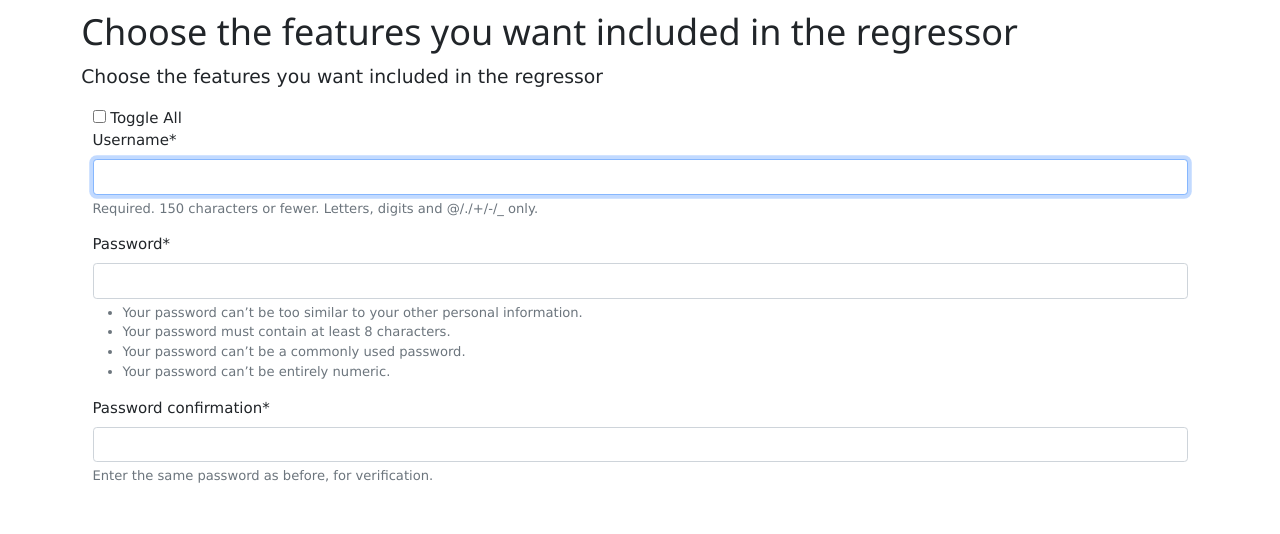
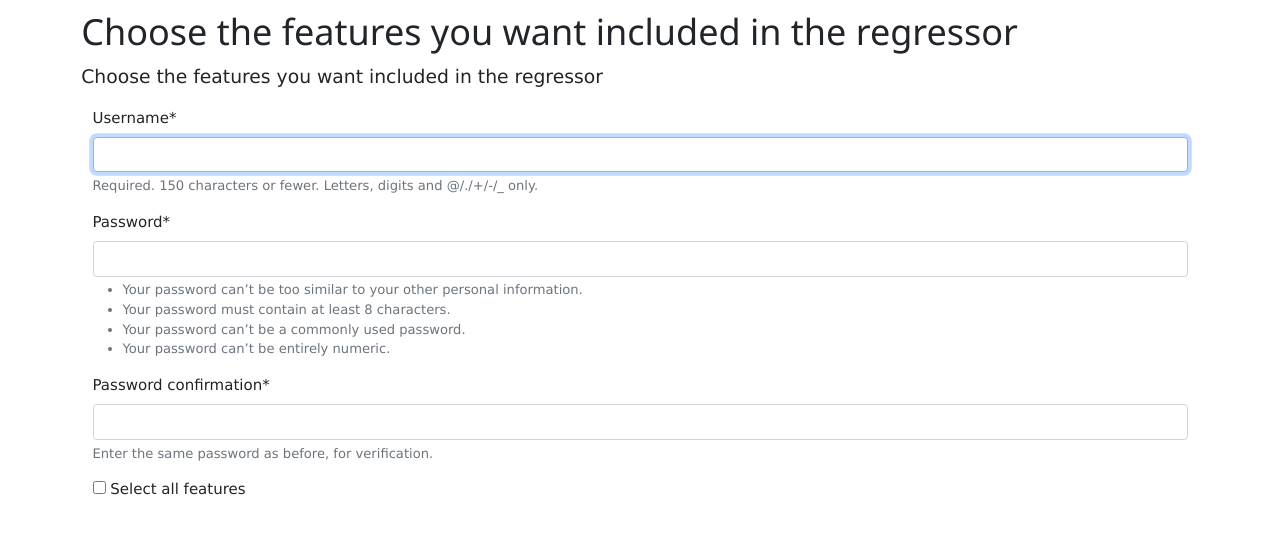
Before and after one commit to quinnwai/caraml, a Django app: template caraml/caraml/templates/regressor/forms/feature_form.html in a window 1280 px wide. Shown: the part 72-606 px from the top of the page. Run offline with Django 3.2, Linux system fonts and the light colour scheme; the template is opened without the code that fills it: values that come from a table or form of the project are taken from there, others are empty; parts of the project's set-up code (start-up, migrations or seed data) failed here and were passed over; some libraries are stand-ins or nearby versions.

Commit message:
toggle placed below

```diff
--- a/caraml/caraml/templates/regressor/forms/feature_form.html
+++ b/caraml/caraml/templates/regressor/forms/feature_form.html
@@ -12,9 +12,8 @@ Choose features
 {% block content %}
 <div class="container">
     {% load crispy_forms_tags %}
-    <input type="checkbox" onClick="toggle(this)" /> Toggle All<br />
     <!-- line below takes all data from FormHelper if FormHelper is named -->
     {% crispy form %}
-
+    <input type="checkbox" onClick="toggle(this)" /> Select all features
 </div>
 {% endblock %}
```
